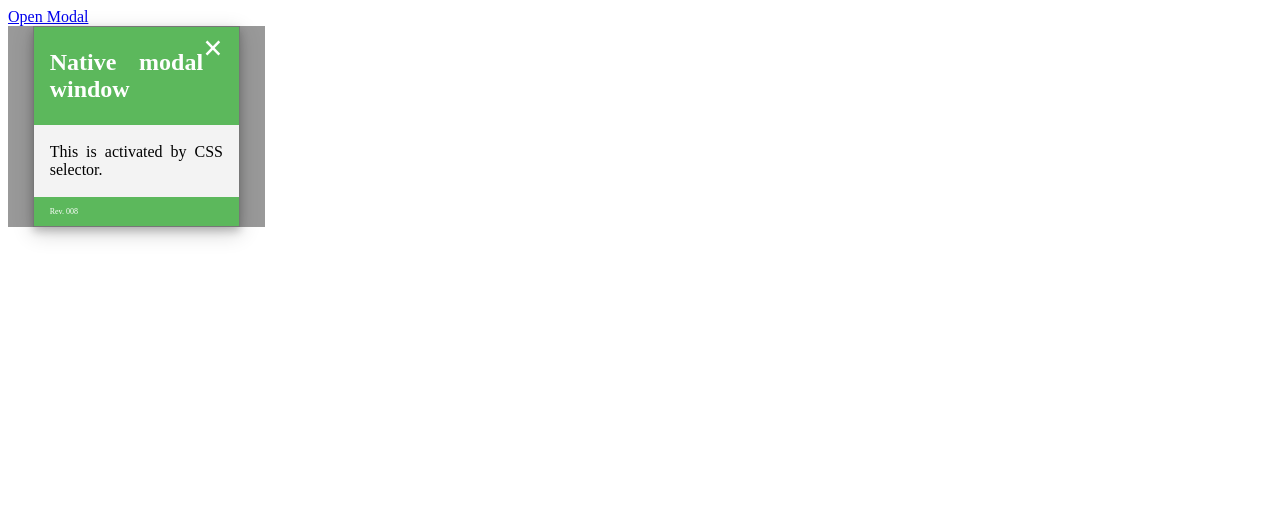
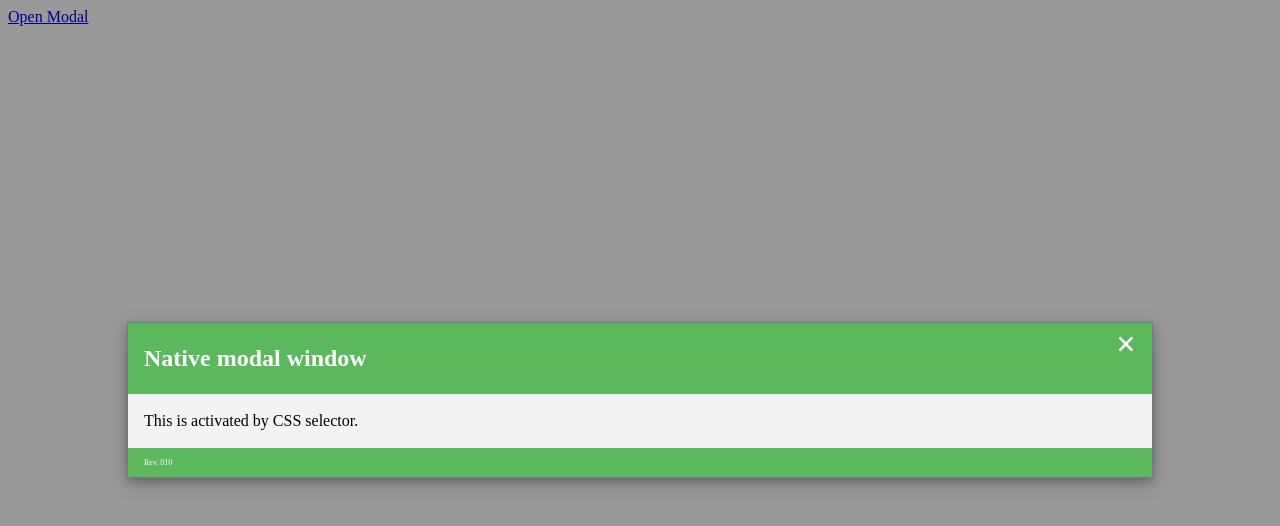
Before and after one commit to PainSled/PainSled.github.io, a plain HTML site: page modal.html in a window 1280 px wide. Both pictures are taken after a click on the link "Open Modal". Drawn offline with Linux system fonts and the light colour scheme.

Commit message:
Update modal.html

```diff
--- a/modal.html
+++ b/modal.html
@@ -5,13 +5,13 @@
 
 /* The modal's background */
 .modal {
+  margin: auto;
   display: none;
   position: fixed;
-  margin: auto;
-  left: 600;
-  top: 200;
-  width: 1000;
-  height: 800;
+  left: 0;
+  top: 0;
+  width: 100%;
+  height: 100%;
   overflow: auto;
   background-color: rgb(0, 0, 0);
   background-color: rgba(0, 0, 0, 0.4);
@@ -91,7 +91,7 @@ footer {
         <p>This is activated by CSS selector.</p>
       </div>
       <footer class="container">
-        <p>Rev. 008</p>
+        <p>Rev. 010</p>
       </footer>
     </div>
   </div>
```
